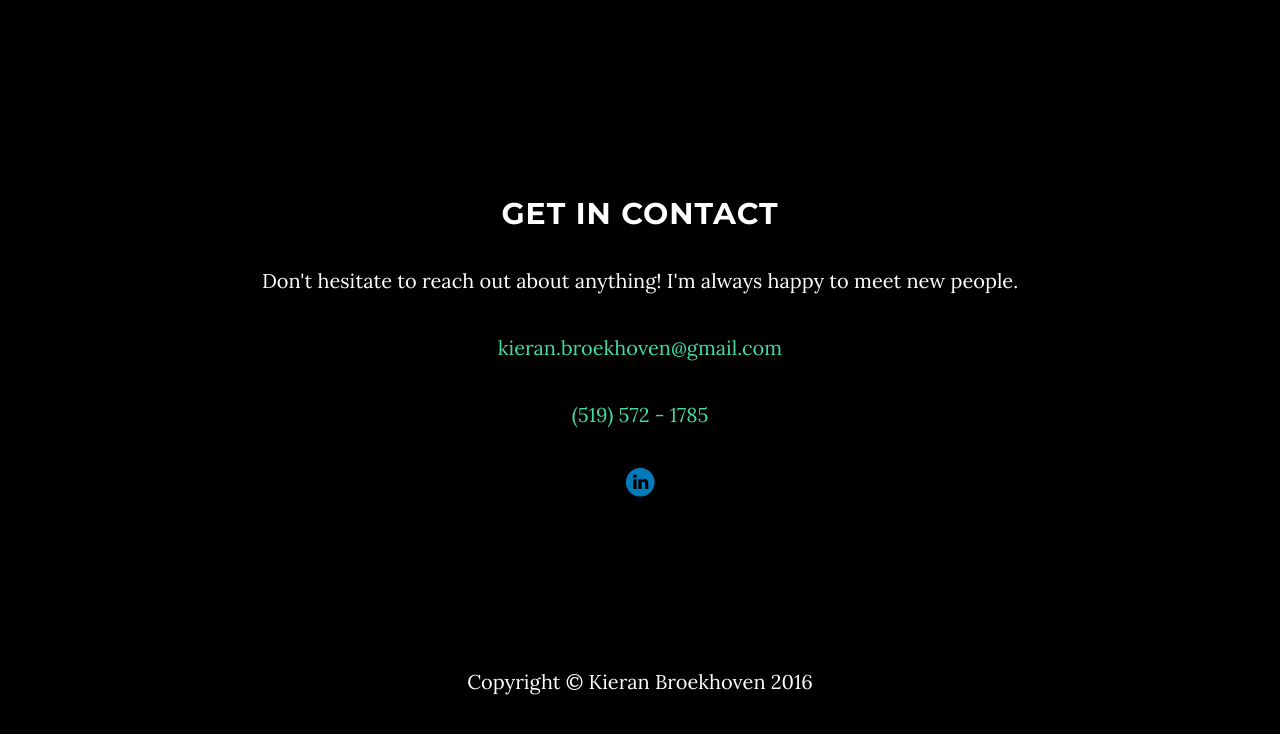
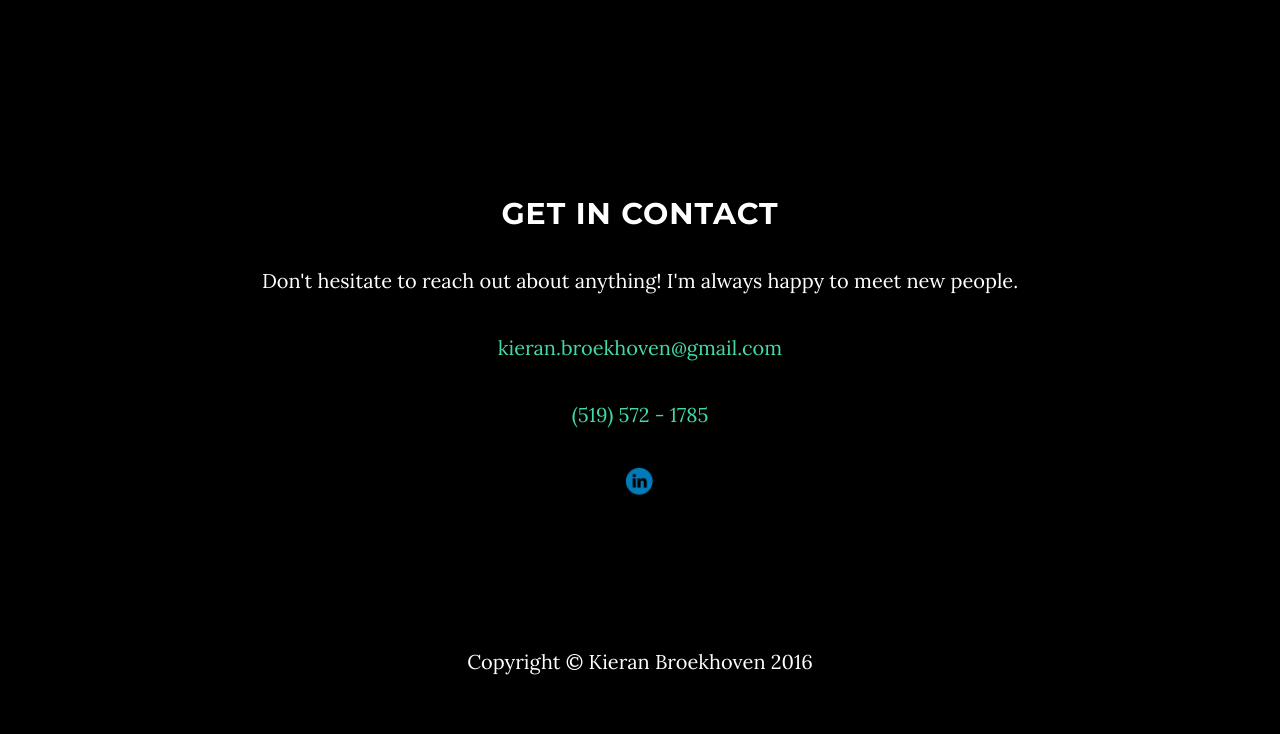
Before and after one commit to Kieran-Broekhoven/Kieran-Broekhoven.github.io-backup, a plain HTML site: page index.html in a window 1280 px wide. Shown: the part 4014-4748 px from the top of the page. Drawn offline with nearby package versions, Linux system fonts and the light colour scheme; files whose address does not match are found by name.

Commit message:
Fixed resume and linkedin button

```diff
--- a/grayscale/css/grayscale.css
+++ b/grayscale/css/grayscale.css
@@ -539,7 +539,8 @@ a.page-scroll{
     background-image: url(../../linkedin.png);
     background-repeat: no-repeat;
     background-size: contain;
-    height: 50px;
+    height: 30px;
+    content: '';
 }
 
 .phone{
--- a/index.html
+++ b/index.html
@@ -224,7 +224,7 @@
             <p>Don't hesitate to reach out about anything! I'm always happy to meet new people.</p>
             <p><a href="mailto:kieran.broekhoven@gmail.com">kieran.broekhoven@gmail.com</a>
             <p class="phone">(519) 572 - 1785</p>
-            <button href="https://github.com/IronSummitMedia/startbootstrap" class="btn btn-default btn-lg contact-button"></button>
+            <a href="http://www.linkedin.com/in/kieran-broekhoven-951b1388" target="_blank" class="btn btn-default btn-lg contact-button"></a>
         </section>
 
         <footer>
```
Also changed, not shown: 1 other file.
